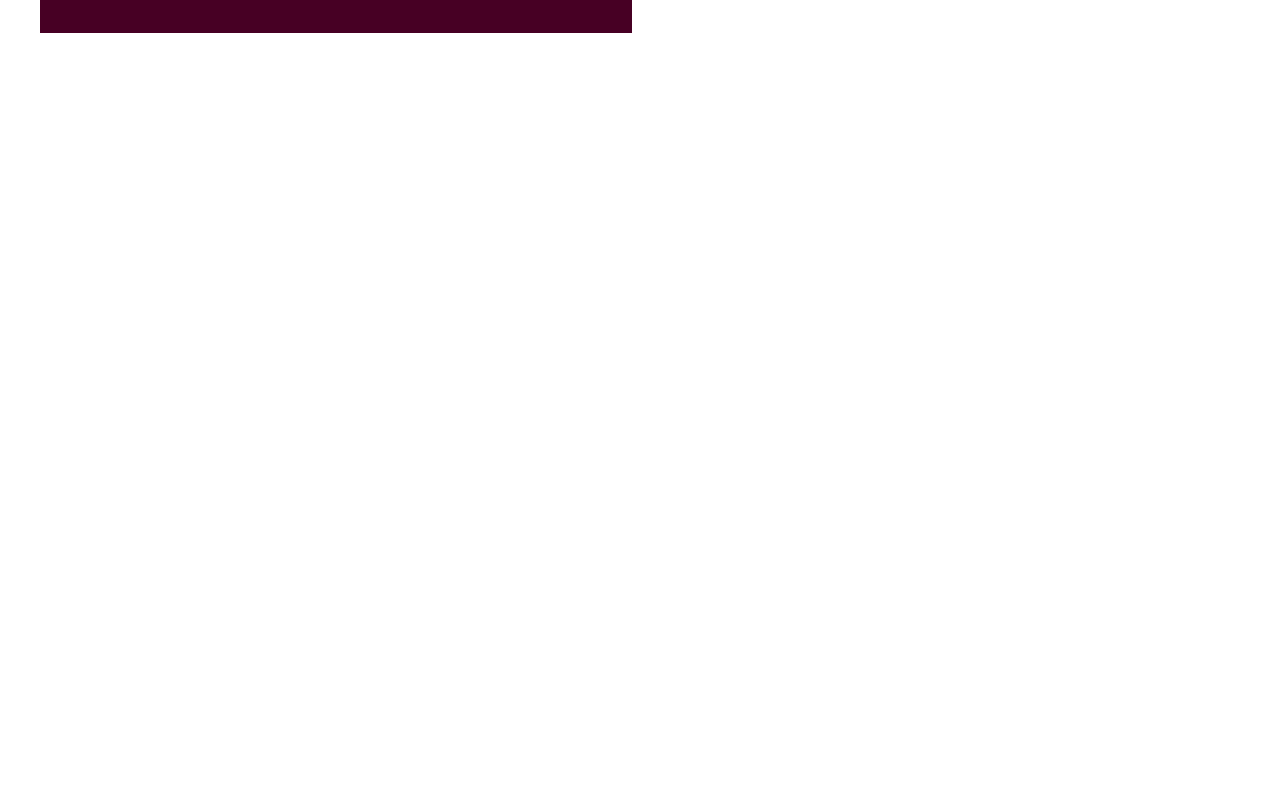
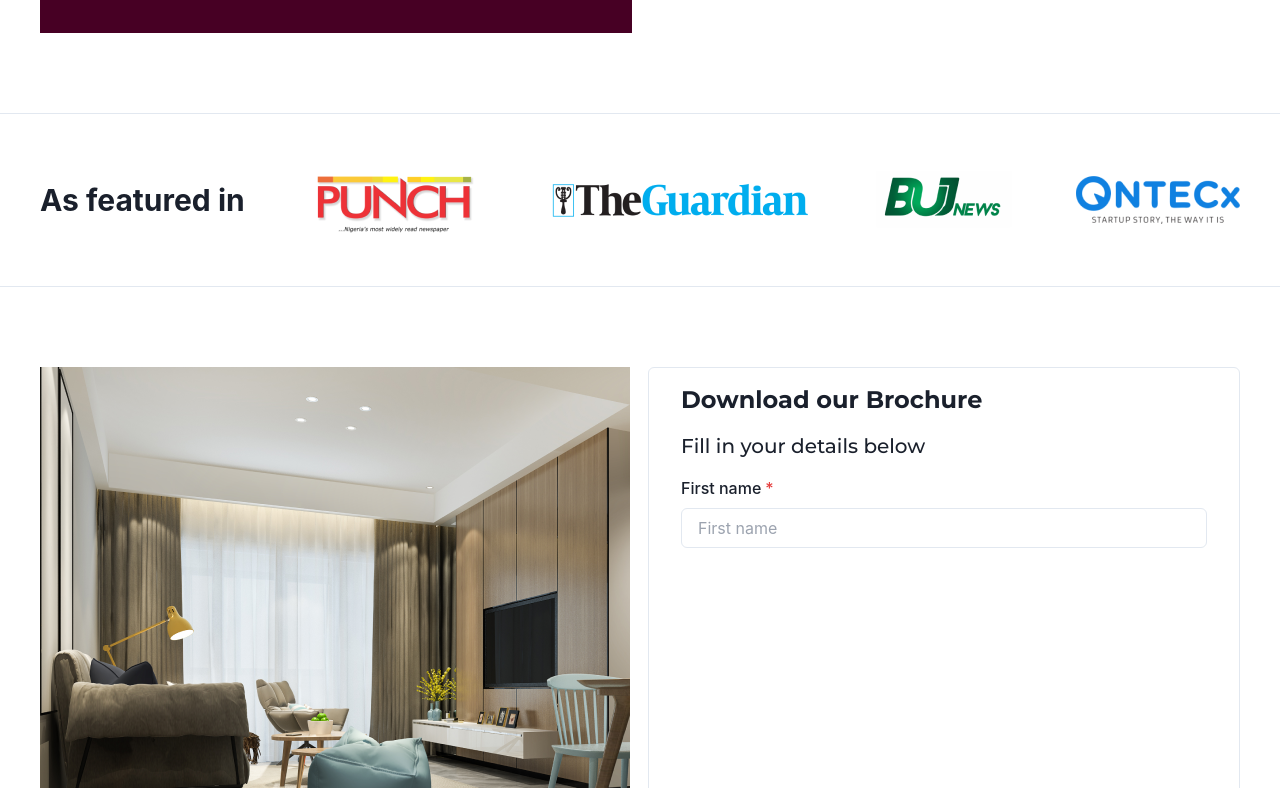
Before and after one commit to Colin-nwk/dallasville, a React (Vite) app: page / in a window 1280 px wide. Shown: the part 5252-6040 px from the top of the page. Before the commit the page ends 5325 px from the top, so only its background shows below. Built offline with nearby package versions, Linux system fonts and the light colour scheme.

Commit message:
commit sponsors

```diff
--- a/src/components/home/Article.tsx
+++ b/src/components/home/Article.tsx
@@ -1,4 +1,3 @@
-import React from "react";
 import articles from "../../../public/asset/image/article.svg";
 import hotel from "../../../public/asset/image/hotel.png";
 import maxcenter from "../../../public/asset/image/mayexcenter.png";
--- /dev/null
+++ b/src/components/home/Brochure.tsx
@@ -0,0 +1,36 @@
+import { FormControl, FormLabel, Input } from "@chakra-ui/react";
+import room from "../../../public/asset/image/living-room.png";
+const Brochure = () => {
+  return (
+    <>
+      <section className="container  mx-auto p-4 md:p-10 w-full h-fit">
+        <div className="grid grid-cols-1 md:grid-cols-2 gap-4 justify-start md:justify-between items-center">
+          <div className="">
+            <img
+              src={room}
+              alt="living room design"
+              className="w-fit h-fit object-contain"
+            />
+          </div>
+          <div className="border rounded-md full h-full p-4">
+            <div className="flex flex-col gap-4 items-start justify-start px-4">
+              <h3 className="text-2xl font-mont font-bold">
+                Download our Brochure
+              </h3>
+              <h4 className="text-xl font-mont font-medium">
+                Fill in your details below
+              </h4>
+              {/* input forms */}
+              <FormControl isRequired>
+                <FormLabel>First name</FormLabel>
+                <Input placeholder="First name" />
+              </FormControl>
+            </div>
+          </div>
+        </div>
+      </section>
+    </>
+  );
+};
+
+export default Brochure;
--- /dev/null
+++ b/src/components/home/Sponsors.tsx
@@ -0,0 +1,42 @@
+import guardian from "../../../public/asset/image/guardian.png";
+import punch from "../../../public/asset/image/punch-newspaper.png";
+import buj from "../../../public/asset/image/bujnews-green.png";
+import ontex from "../../../public/asset/image/ontex.png";
+const Sponsors = () => {
+  return (
+    <>
+      <div className="border-t border-b my-10">
+        <section className="container  mx-auto p-4 md:p-10 w-full h-fit">
+          <div className="flex justify-start md:justify-between items-center gap-4 flex-wrap ">
+            <div>
+              <p className="text-3xl font-bold ">As featured in</p>
+            </div>
+
+            <img
+              src={punch}
+              alt="punch"
+              className="w-fit h-fit object-contain aspect-auto"
+            />
+            <img
+              src={guardian}
+              alt="guardian"
+              className="w-fit h-fit object-contain aspect-auto"
+            />
+            <img
+              src={buj}
+              alt="buj"
+              className="w-fit h-fit object-contain aspect-auto"
+            />
+            <img
+              src={ontex}
+              alt="ontex"
+              className="w-fit h-fit object-contain aspect-auto"
+            />
+          </div>
+        </section>
+      </div>
+    </>
+  );
+};
+
+export default Sponsors;
--- a/src/pages/Home.tsx
+++ b/src/pages/Home.tsx
@@ -7,6 +7,8 @@
 import Services from "../components/home/Services";
 import Review from "../components/home/Review";
 import Article from "../components/home/Article";
+import Sponsors from "../components/home/Sponsors";
+import Brochure from "../components/home/Brochure";
 
 const Home = () => {
   return (
@@ -19,6 +21,8 @@
       <Services />
       <Review />
       <Article />
+      <Sponsors />
+      <Brochure />
     </>
   );
 };
```
